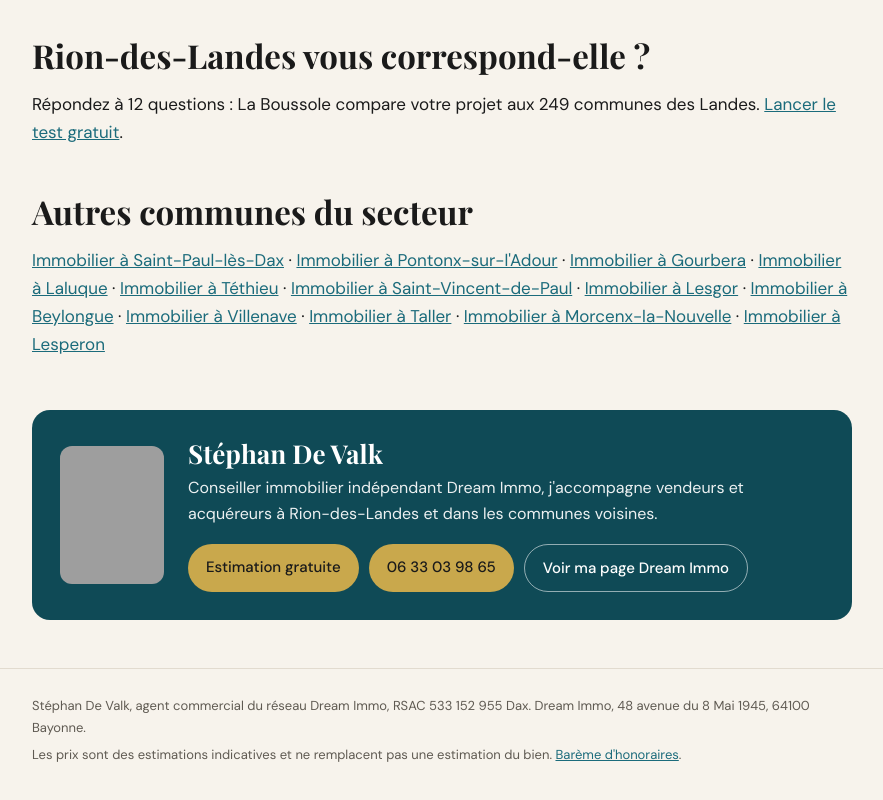
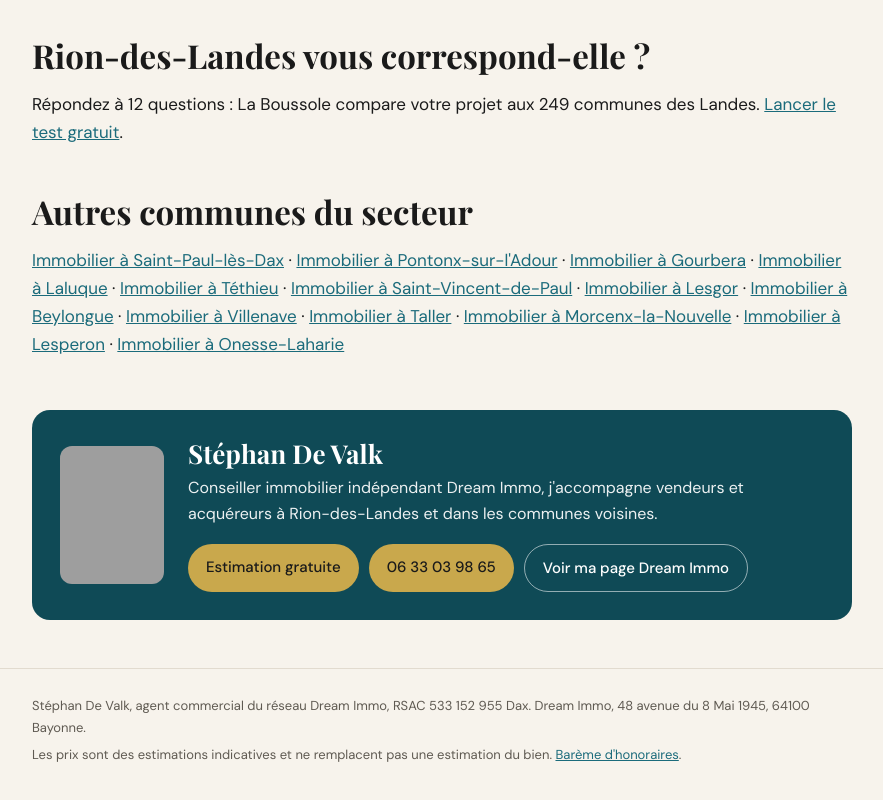
Before and after one commit to Stephdevalk/boussole-landes, a plain HTML site: page rion-des-landes/index.html in a window 1280 px wide. Shown: the part 1802-2602 px from the top of the page, without its empty margins (198-1081 px from the left). Drawn offline with nearby package versions, Linux system fonts and the light colour scheme; grey boxes are pictures that could not be loaded; a web font is replaced by a local one.

Commit message:
Update index.html

```diff
--- a/rion-des-landes/index.html
+++ b/rion-des-landes/index.html
@@ -113,7 +113,7 @@ footer p+p{margin-top:6px}
 </section>
 <section>
 <h2>Autres communes du secteur</h2>
-<p><a href="/saint-paul-les-dax/">Immobilier à Saint-Paul-lès-Dax</a> · <a href="/pontonx-sur-l-adour/">Immobilier à Pontonx-sur-l'Adour</a> · <a href="/gourbera/">Immobilier à Gourbera</a> · <a href="/laluque/">Immobilier à Laluque</a> · <a href="/tethieu/">Immobilier à Téthieu</a> · <a href="/saint-vincent-de-paul/">Immobilier à Saint-Vincent-de-Paul</a> · <a href="/lesgor/">Immobilier à Lesgor</a> · <a href="/beylongue/">Immobilier à Beylongue</a> · <a href="/villenave/">Immobilier à Villenave</a> · <a href="/taller/">Immobilier à Taller</a> · <a href="/morcenx-la-nouvelle/">Immobilier à Morcenx-la-Nouvelle</a> · <a href="/lesperon/">Immobilier à Lesperon</a></p>
+<p><a href="/saint-paul-les-dax/">Immobilier à Saint-Paul-lès-Dax</a> · <a href="/pontonx-sur-l-adour/">Immobilier à Pontonx-sur-l'Adour</a> · <a href="/gourbera/">Immobilier à Gourbera</a> · <a href="/laluque/">Immobilier à Laluque</a> · <a href="/tethieu/">Immobilier à Téthieu</a> · <a href="/saint-vincent-de-paul/">Immobilier à Saint-Vincent-de-Paul</a> · <a href="/lesgor/">Immobilier à Lesgor</a> · <a href="/beylongue/">Immobilier à Beylongue</a> · <a href="/villenave/">Immobilier à Villenave</a> · <a href="/taller/">Immobilier à Taller</a> · <a href="/morcenx-la-nouvelle/">Immobilier à Morcenx-la-Nouvelle</a> · <a href="/lesperon/">Immobilier à Lesperon</a> · <a href="/onesse-laharie/">Immobilier à Onesse-Laharie</a></p>
 </section>
 <div class="adv" id="contact">
 <img src="https://img.netty.immo/dreamimmo/assets/nego/226@222x320.jpg" alt="Stéphan De Valk, conseiller immobilier à Rion-des-Landes" loading="lazy">
```
